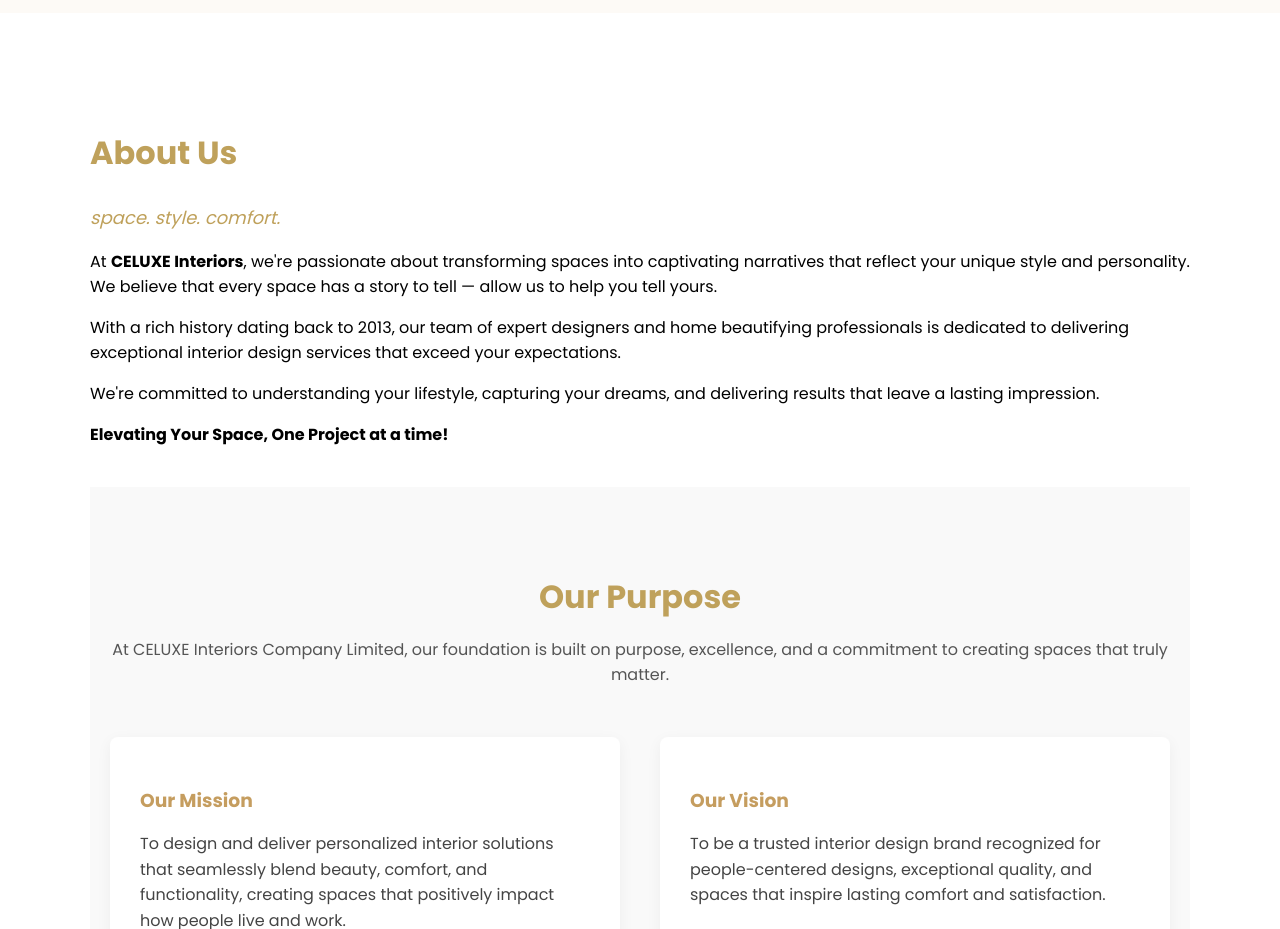
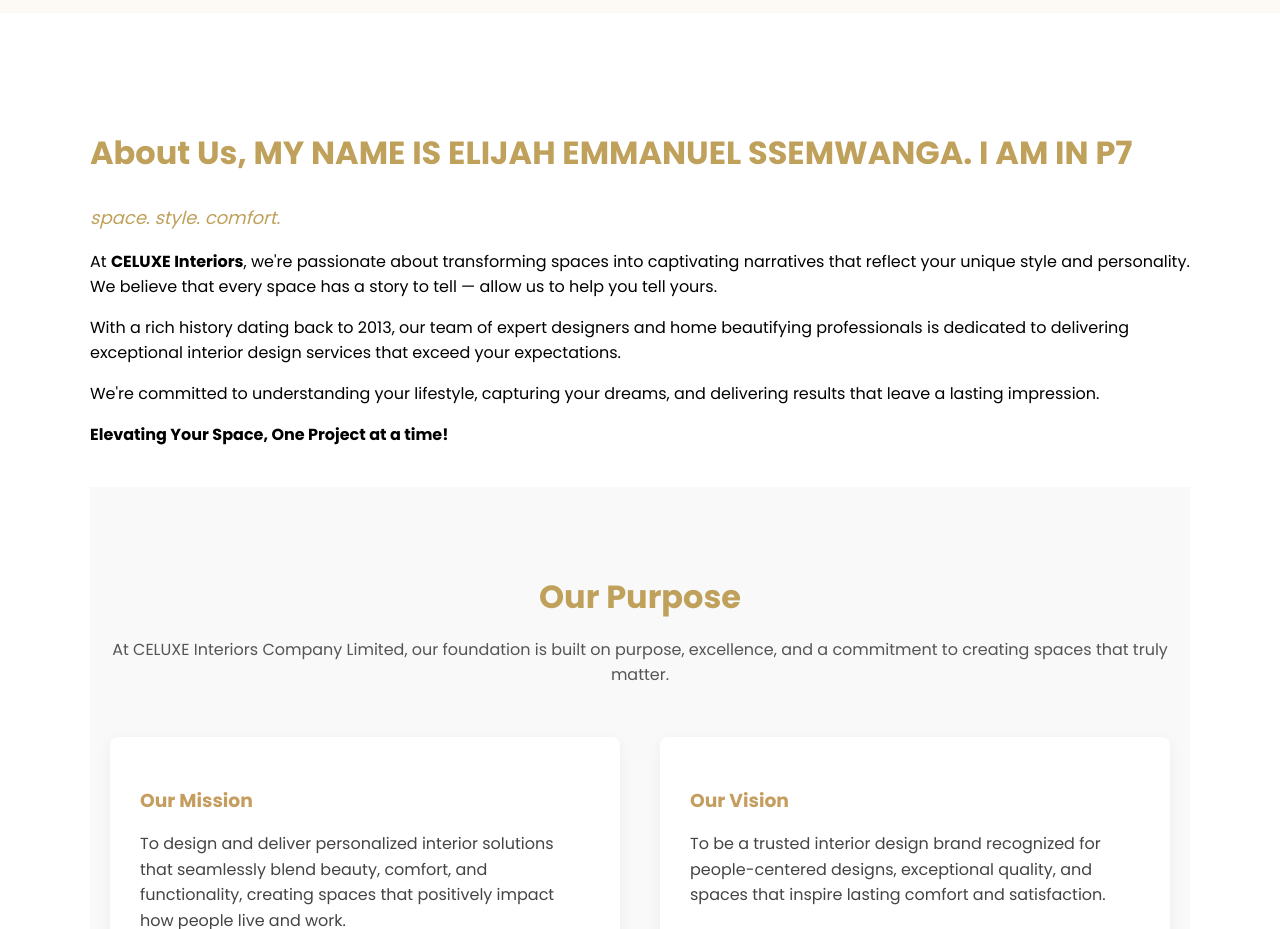
Before and after one commit to benjhae42-design/ce-interiors-website, a plain HTML site: page index.html in a window 1280 px wide. Shown: the part 2820-3749 px from the top of the page. Drawn offline with Linux system fonts and the light colour scheme.

Commit message:
Update index.html

```diff
--- a/index.html
+++ b/index.html
@@ -139,7 +139,7 @@
   <div class="about-container">
 
     <div class="about-text animate-about">
-      <h2>About Us</h2>
+      <h2>About Us, MY NAME IS ELIJAH EMMANUEL SSEMWANGA. I AM IN P7</h2>
       <p class="about-tagline">space. style. comfort.</p>
       <p>At <b>CELUXE Interiors</b>, we're passionate about transforming spaces into captivating narratives that reflect your unique style and personality. We believe that every space has a story to tell — allow us to help you tell yours.</p>
       <p>With a rich history dating back to 2013, our team of expert designers and home beautifying professionals is dedicated to delivering exceptional interior design services that exceed your expectations.</p>
```
